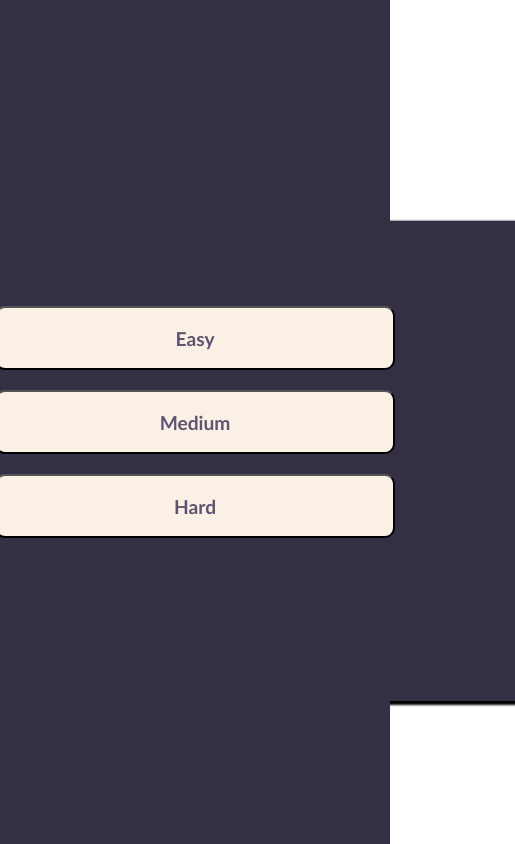
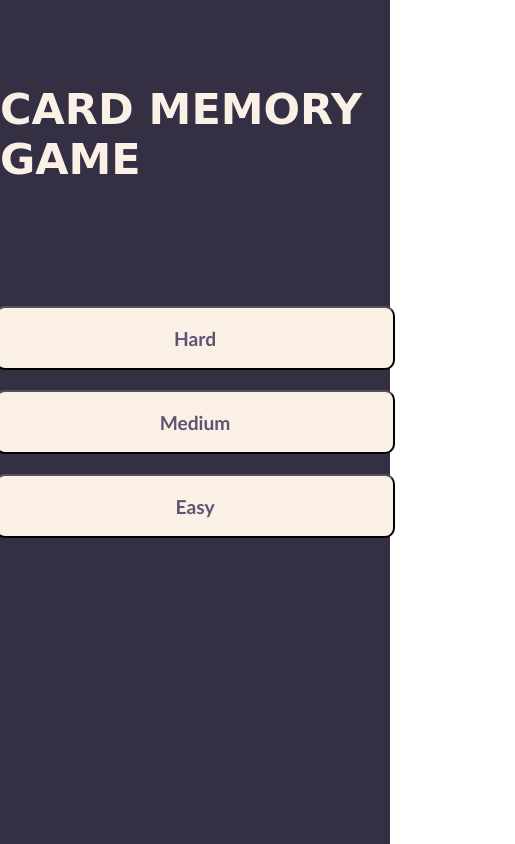
Before and after one commit to HamzaGorcevic/MemoryGame, a plain HTML site: page index.html in a window 390 px wide. Shown: the whole page, 515 px wide, since content can reach past the window. Drawn offline with Linux system fonts and the light colour scheme; a web font is replaced by a local one.

Commit message:
changed levels

```diff
--- a/app.js
+++ b/app.js
@@ -5,12 +5,14 @@ let easy = document.querySelector(".easy");
 let medium = document.querySelector(".medium");
 let chances = 0;
 let slikeArr = [
+  "red.png",
   "yasuo.jpg",
   "crow.png",
   "leesin.jpg",
   "yasuo.jpg",
   "crow.png",
   "leesin.jpg",
+  "red.png",
 ];
 easy.addEventListener("click", () => {
   document.querySelector(".startMain").style.display = "none";
@@ -38,7 +40,7 @@ document.querySelector(".hard").addEventListener("click", () => {
     "lion.png"
   );
   slike();
-  createTable("hard");
+  createTable("hard", slikeArr.length);
 });
 
 function slike() {
@@ -52,7 +54,7 @@ let wonCards = [];
 let editArray = [];
 let counter = 0;
 let time = document.querySelector(".time");
-function createTable(mode) {
+function createTable(mode, len) {
   let counting = setInterval(() => {
     counter++;
     time.innerHTML = `${counter}`;
@@ -67,7 +69,7 @@ function createTable(mode) {
     img.setAttribute("src", el);
     img.classList.add("imgFront");
     Card.classList.add("card");
-    mode != "easy" ? Card.classList.add("hard") : "";
+    // mode != "easy" ? Card.classList.add("hard") : "";
     Card.append(img);
 
     let back = document.createElement("div");
--- a/index.html
+++ b/index.html
@@ -1,6 +1,12 @@
 <!DOCTYPE html>
 <html lang="en">
   <head>
+    <link rel="preconnect" href="https://fonts.googleapis.com" />
+    <link rel="preconnect" href="https://fonts.gstatic.com" crossorigin />
+    <link
+      href="https://fonts.googleapis.com/css2?family=Acme&family=Barriecito&display=swap"
+      rel="stylesheet"
+    />
     <meta charset="UTF-8" />
     <meta http-equiv="X-UA-Compatible" content="IE=edge" />
     <meta name="viewport" content="width=device-width, initial-scale=1.0" />
@@ -10,7 +16,9 @@
   <body>
     <div class="container">
       <div class="end">
-        <h2 class="timeDiv"><span>Time:</span> <span class="timeE">0</span></h2>
+        <h2 class="timeDiv">
+          <span>Time:</span> <span class="timeE">0</span> <span> s</span>
+        </h2>
 
         <h2 class="scoreDiv">
           <span>Mistakes:</span><span class="scoreE">0</span>
@@ -18,7 +26,9 @@
         <button class="playAgain">Play again</button>
       </div>
       <div class="info">
-        <h2 class="timeDiv"><span>Time:</span> <span class="time">0</span></h2>
+        <h2 class="timeDiv">
+          <span>Time:</span> <span class="time">0</span> s<span></span>
+        </h2>
         <h2 class="scoreDiv">
           <span>Mistakes:</span><span class="score">0</span>
         </h2>
@@ -26,9 +36,11 @@
       <h3></h3>
       <div class="main">
         <div class="startMain">
+          <h1 class="title">CARD MEMORY GAME</h1>
+          <button class="startBtn hard"><p>Hard</p></button>
+
+          <button class="startBtn medium"><p>Medium</p></button>
           <button class="startBtn easy"><p>Easy</p></button>
-          <button class="startBtn medium"><p>Medium</p></button>
-          <button class="startBtn hard"><p>Hard</p></button>
         </div>
       </div>
     </div>
--- a/style.css
+++ b/style.css
@@ -9,7 +9,15 @@
 .info {
   color: #faf0e6;
 }
-
+.title {
+  color: #faf0e6;
+  font-weight: bold;
+  font-size: 43px;
+  position: absolute;
+  top: 10%;
+  font-family: "Acme", sans-serif;
+  font-family: "Barriecito", cursive;
+}
 .score {
 }
 /* FAF0E6 , 5C5470 , B9B4C7 , FAF0E6 */
@@ -24,15 +32,13 @@
 }
 .main {
   background-color: #352f44;
-
-  box-shadow: 2px 2px 2px 2px black;
   display: flex;
   justify-content: center;
   align-items: center;
   flex-wrap: wrap;
   gap: 20px;
-  width: 40rem;
-  min-height: 30rem;
+  width: 60%;
+  height: auto;
   padding: 20px;
 }
 
@@ -128,4 +134,59 @@
   border-radius: 10px;
   cursor: pointer;
   transition: all 1s ease;
+  position: relative;
+  overflow: hidden;
 }
+.playAgain:hover::after,
+.playAgain:hover::before {
+  width: 50%;
+}
+
+.playAgain::before {
+  position: absolute;
+  top: 0;
+  right: 0;
+  text-align: start;
+
+  content: "\00a0 again ";
+  background-color: #352f44;
+  width: 0%;
+  height: 100%;
+  transition: width 0.5s;
+  color: #faf0e6;
+  display: flex;
+  align-items: center;
+  justify-content: start;
+}
+.playAgain::after {
+  position: absolute;
+  display: flex;
+  align-items: center;
+  justify-content: end;
+  color: #faf0e6;
+  top: 0;
+  left: 0;
+  content: "Play";
+  background-color: #352f44;
+  width: 0%;
+  height: 100%;
+  transition: width 0.5s;
+}
+@media (max-width: 1000px) {
+  .main {
+    width: 100%;
+  }
+  /* .card {
+    width: 70px;
+    height: 70px;
+  } */
+}
+@media (max-width: 700px) {
+  .main {
+    width: 100%;
+  }
+  .card {
+    width: 90px;
+    height: 90px;
+  }
+}
```
Also changed, not shown: red.png (added).
